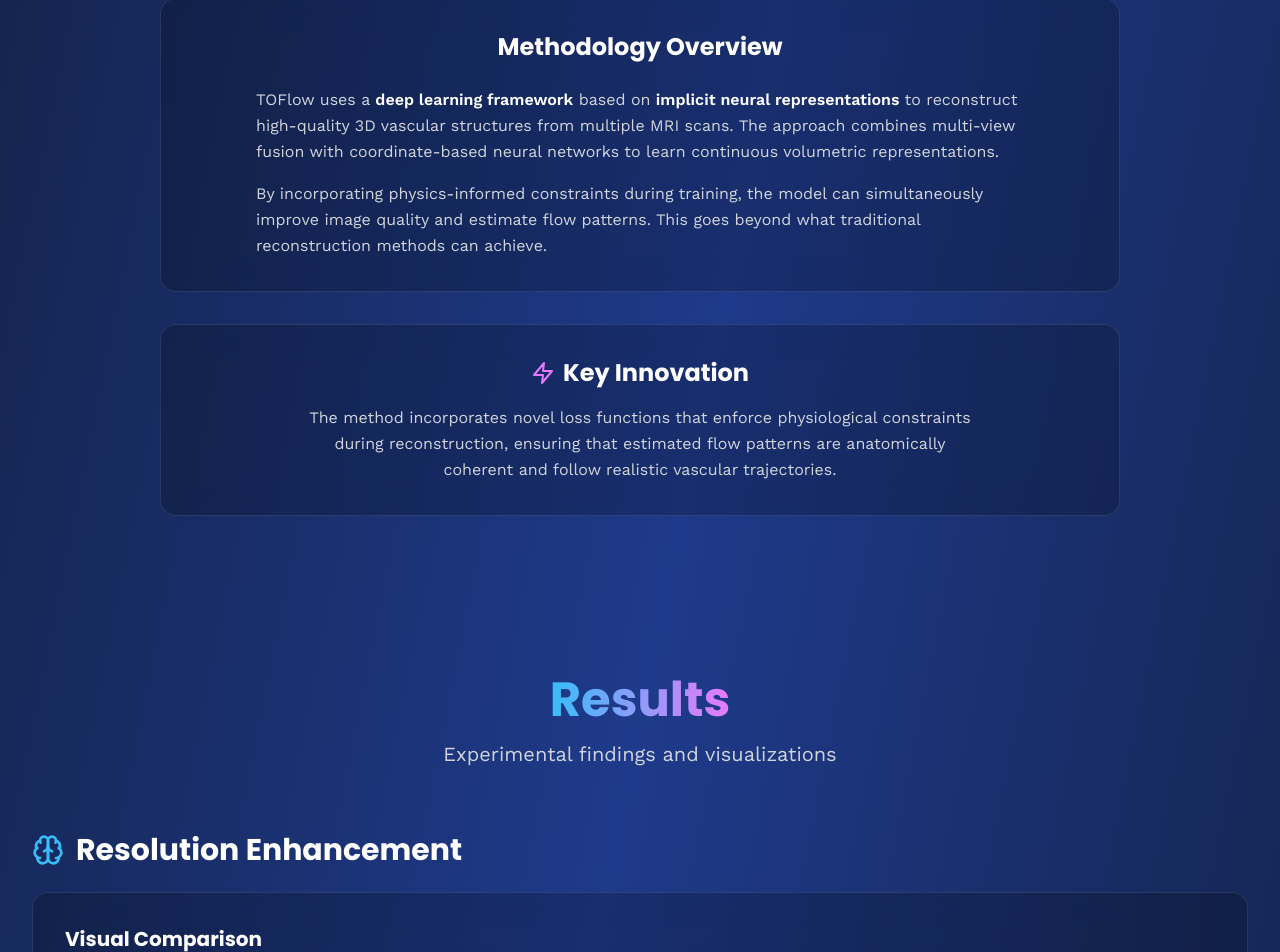
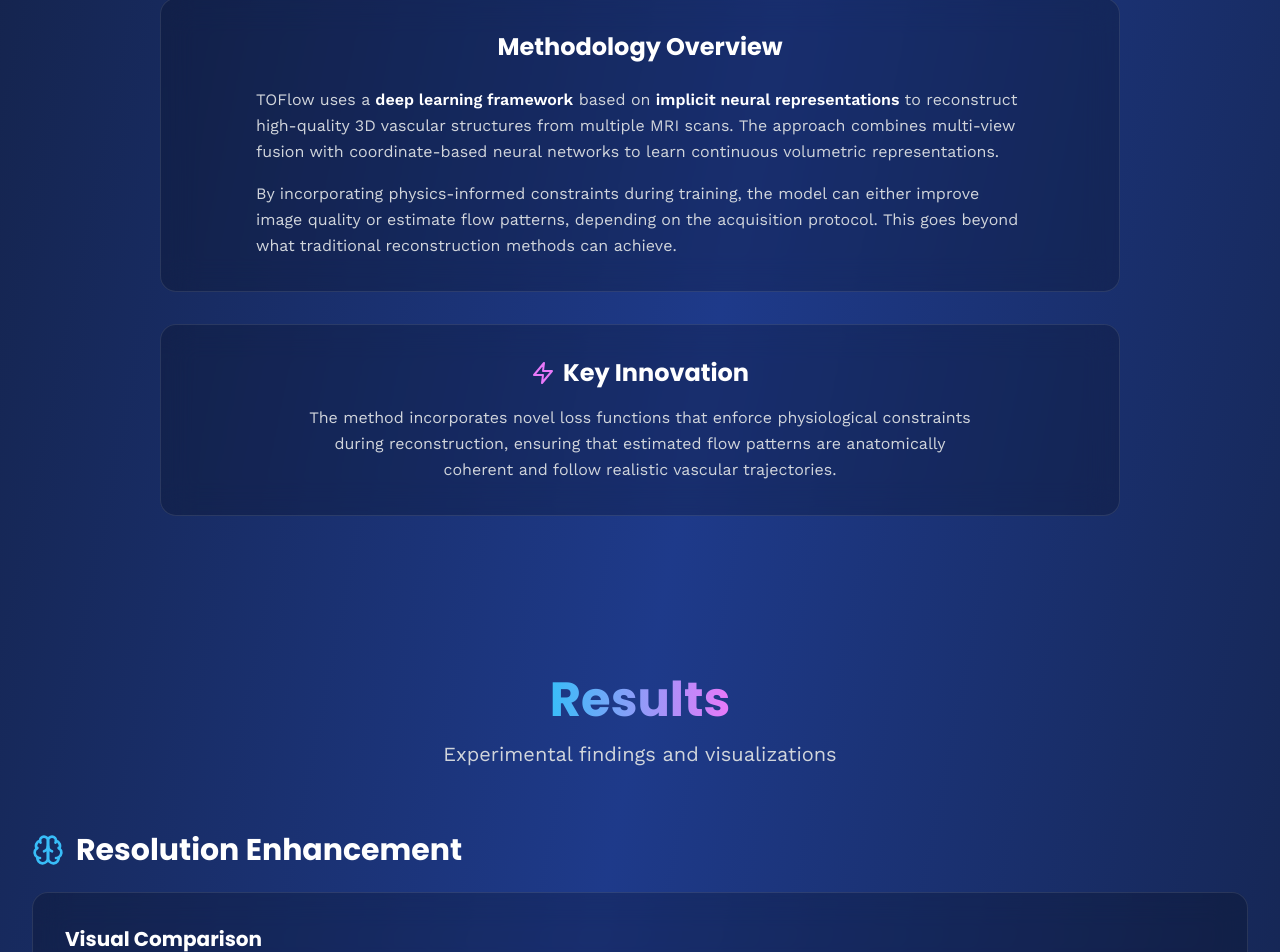
Before and after one commit to DariaHasin/toflow-portfolio, a React (Vite) app: page / in a window 1280 px wide. Shown: the part 2465-3417 px from the top of the page. Built offline with nearby package versions, Linux system fonts and the light colour scheme.

Commit message:
Fix: clarify model has two modes, not simultaneous operation

```diff
--- a/src/components/Approach.jsx
+++ b/src/components/Approach.jsx
@@ -22,7 +22,7 @@ const Approach = () => {
               TOFlow uses a <strong className="text-white">deep learning framework</strong> based on <strong className="text-white">implicit neural representations</strong> to reconstruct high-quality 3D vascular structures from multiple MRI scans. The approach combines multi-view fusion with coordinate-based neural networks to learn continuous volumetric representations.
             </p>
             <p>
-              By incorporating physics-informed constraints during training, the model can simultaneously improve image quality and estimate flow patterns. This goes beyond what traditional reconstruction methods can achieve.
+              By incorporating physics-informed constraints during training, the model can either improve image quality or estimate flow patterns, depending on the acquisition protocol. This goes beyond what traditional reconstruction methods can achieve.
             </p>
           </div>
         </div>
```
